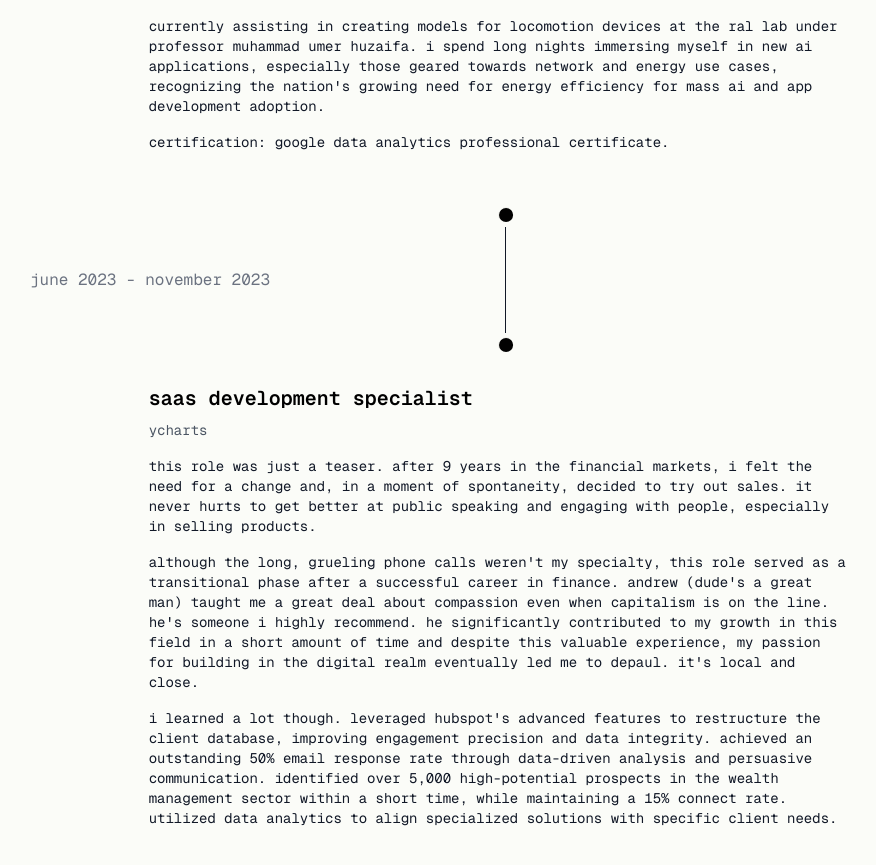
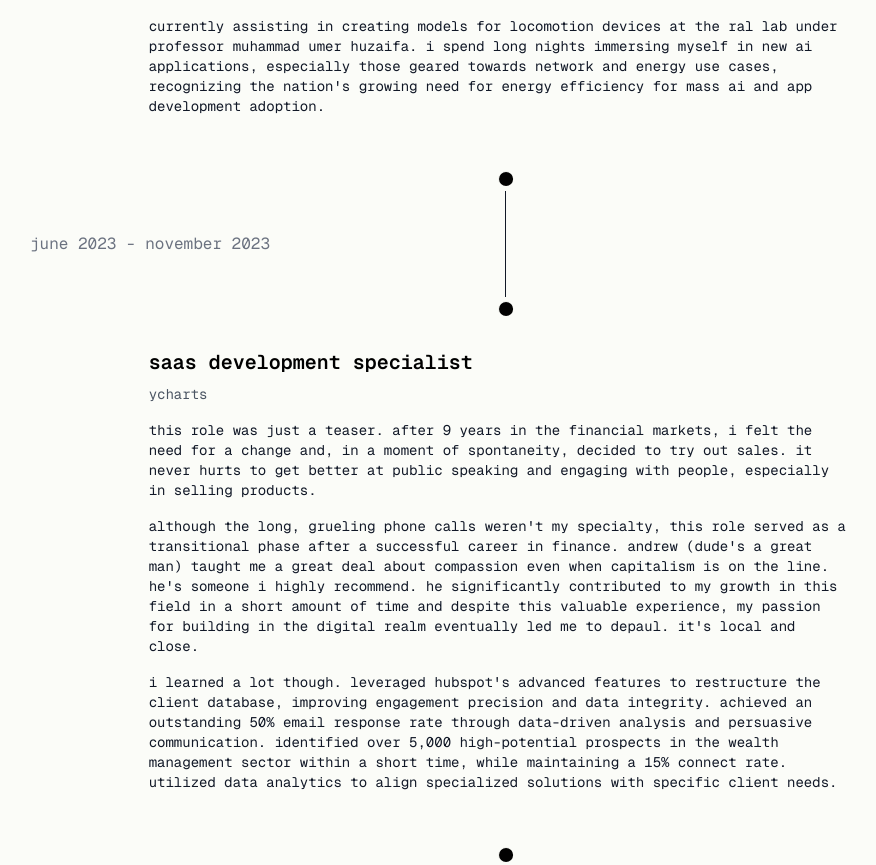
Before and after one commit to dkoh2018/itsdavidoh.com, a Next.js app: page /work in a window 1280 px wide. Shown: the part 1167-2032 px from the top of the page, without its empty margins (222-1098 px from the left). Built offline with nearby package versions, Linux system fonts and the light colour scheme.

Commit message:
automatic push for website updates/changes

```diff
--- a/src/app/work/workexperience.ts
+++ b/src/app/work/workexperience.ts
@@ -14,7 +14,6 @@ export const experiences: WorkExperience[] = [
       "after many years of wanting to break into tech and fear of leaving the industry, i've finally taken a chance on hybridly switching my career. i mean, number one, i really didn't enjoy that career in sales.",
       "while i don't necessarily want to leave trading, coding after work made me realize that my passion lies here. to fool around a bit, i've created acegpt, a next.js website utilizing chatgpt api to generate college-level tests based on varying difficulty and content given the user's study guide and practice test materials.",
       "currently assisting in creating models for locomotion devices at the ral lab under professor muhammad umer huzaifa. i spend long nights immersing myself in new ai applications, especially those geared towards network and energy use cases, recognizing the nation's growing need for energy efficiency for mass ai and app development adoption.",
-      "certification: google data analytics professional certificate.",
     ],
   },
   {
```
